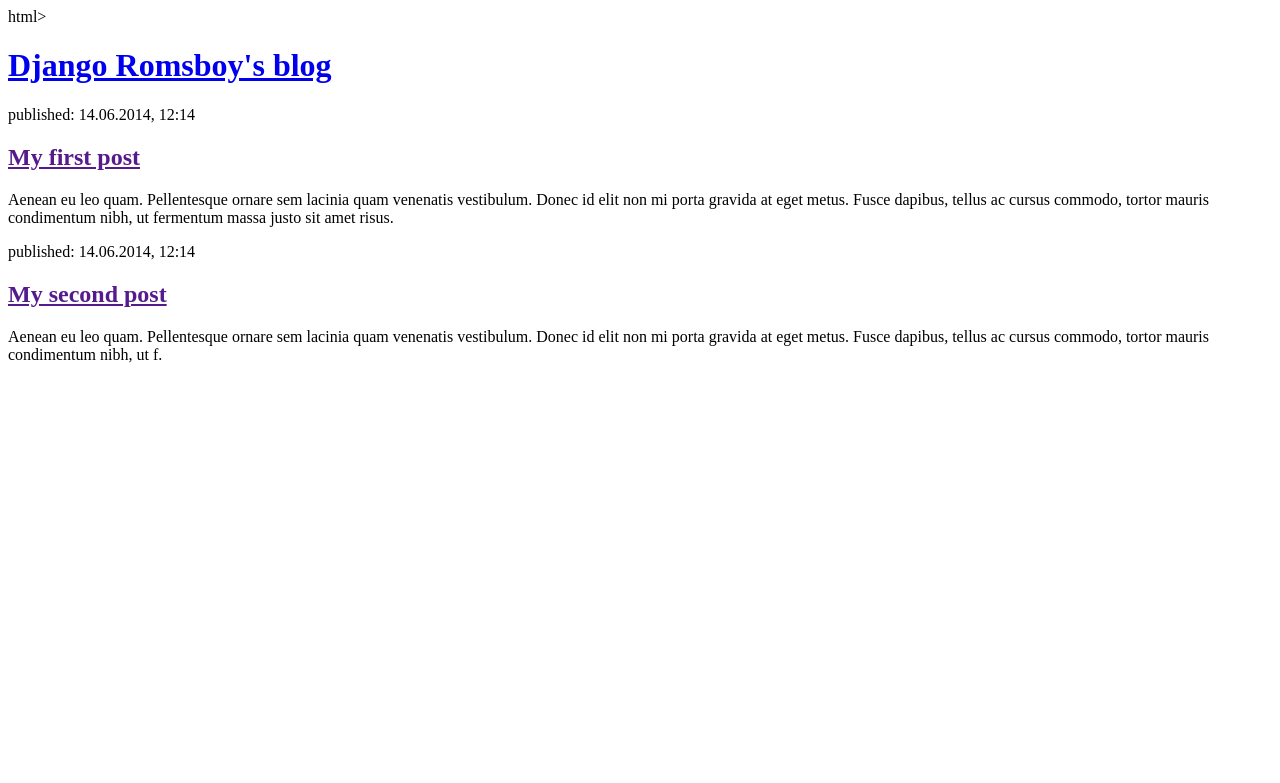
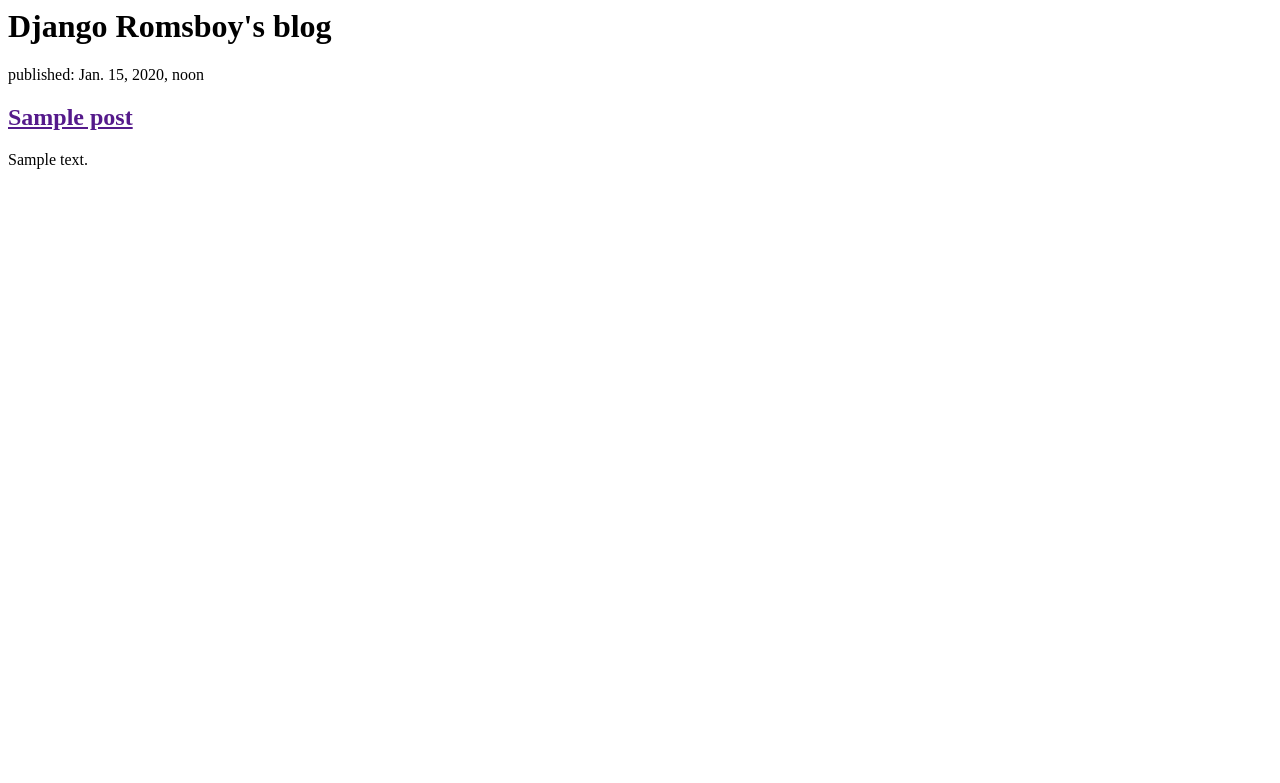
Before and after one commit to RomsBoy/my-first-blog, a Django app: template blog/templates/blog/post_list.html in a window 1280 px wide. Shown: the top 783 px of the page. Run offline with Django 3.2, Linux system fonts and the light colour scheme; the template is opened without the code that fills it: values that come from a table or form of the project are taken from there, others are empty; tables that the repository leaves empty hold one stand-in row (values such as "Sample post").

Commit message:
Changed templates to display posts from databse.

```diff
--- a/blog/templates/blog/post_list.html
+++ b/blog/templates/blog/post_list.html
@@ -1,22 +1,18 @@
-html>
+<html>
     <head>
         <title>Django Romsboy's blog</title>
     </head>
     <body>
         <div>
-            <h1><a href="/">Django Romsboy's blog</a></h1>
+            <h1>Django Romsboy's blog</h1>
         </div>
 
         <div>
-            <p>published: 14.06.2014, 12:14</p>
-            <h2><a href="">My first post</a></h2>
-            <p>Aenean eu leo quam. Pellentesque ornare sem lacinia quam venenatis vestibulum. Donec id elit non mi porta gravida at eget metus. Fusce dapibus, tellus ac cursus commodo, tortor mauris condimentum nibh, ut fermentum massa justo sit amet risus.</p>
-        </div>
-
-        <div>
-            <p>published: 14.06.2014, 12:14</p>
-            <h2><a href="">My second post</a></h2>
-            <p>Aenean eu leo quam. Pellentesque ornare sem lacinia quam venenatis vestibulum. Donec id elit non mi porta gravida at eget metus. Fusce dapibus, tellus ac cursus commodo, tortor mauris condimentum nibh, ut f.</p>
+            {% for post in posts %}
+                <p>published: {{ post.published_date }}</p>
+                <h2><a href="">{{ post.title }}</a></h2>
+                <p>{{ post.text|linebreaksbr}}</p>
+            {% endfor %}
         </div>
     </body>
 </html>
--- a/blog/views.py
+++ b/blog/views.py
@@ -1,5 +1,8 @@
 from django.shortcuts import render
+from django.utils import timezone
+from .models import Post
 
 
 def post_list(request):
-    return render(request, 'blog/post_list.html', {})
+    posts = Post.objects.filter(published_date__lte=timezone.now()).order_by('published_date')
+    return render(request, 'blog/post_list.html', {'posts' : posts})
```
